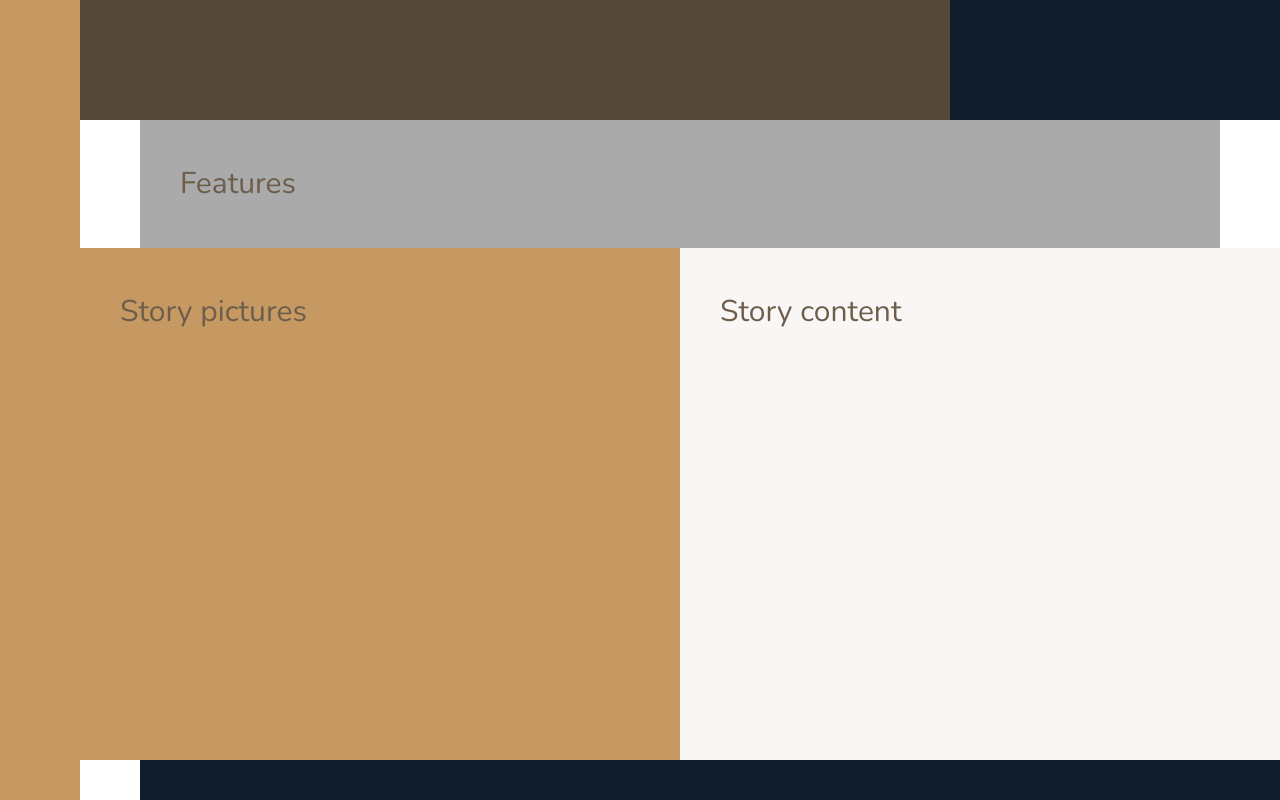
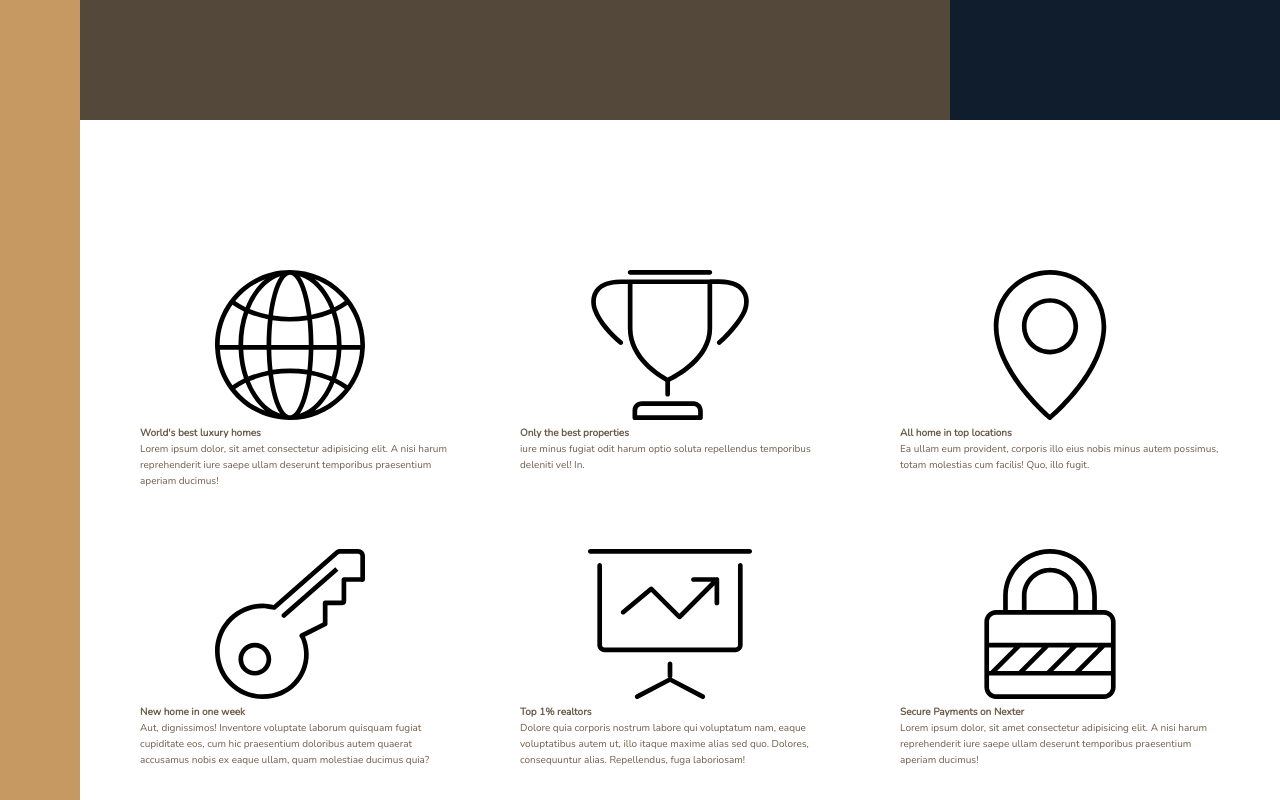
Before and after one commit to JaiminR28/Nexter-landing-page, a website: page index.html in a window 1280 px wide. Shown: the part 520-1320 px from the top of the page. Drawn offline with nearby package versions, Linux system fonts and the light colour scheme.

Commit message:
Features section info. updated

```diff
--- a/index.html
+++ b/index.html
@@ -21,7 +21,80 @@
 
 		<div class="realtors">Top 3 realtors</div>
 
-		<section class="features">Features</section>
+		<section class="features">
+			<!--#1 Feature -->
+			<div class="feature">
+				<svg class="feature__icon">
+					<use xlink:href="img/sprite.svg#icon-global"></use>
+				</svg>
+				<h4 class="heading-4">World's best luxury homes</h4>
+				<p class="feature__text">
+					Lorem ipsum dolor, sit amet consectetur adipisicing elit. A
+					nisi harum reprehenderit iure saepe ullam deserunt
+					temporibus praesentium aperiam ducimus!
+				</p>
+			</div>
+			<!--#2 Feature -->
+			<div class="feature">
+				<svg class="feature__icon">
+					<use xlink:href="img/sprite.svg#icon-trophy"></use>
+				</svg>
+				<h4 class="heading-4">Only the best properties</h4>
+				<p class="feature__text">
+					iure minus fugiat odit harum optio soluta repellendus
+					temporibus deleniti vel! In.
+				</p>
+			</div>
+			<!--#3 Feature -->
+			<div class="feature">
+				<svg class="feature__icon">
+					<use xlink:href="img/sprite.svg#icon-map-pin"></use>
+				</svg>
+				<h4 class="heading-4">All home in top locations</h4>
+				<p class="feature__text">
+					Ea ullam eum provident, corporis illo eius nobis minus autem
+					possimus, totam molestias cum facilis! Quo, illo fugit.
+				</p>
+			</div>
+			<!--#4 Feature -->
+			<div class="feature">
+				<svg class="feature__icon">
+					<use xlink:href="img/sprite.svg#icon-key"></use>
+				</svg>
+				<h4 class="heading-4">New home in one week</h4>
+				<p class="feature__text">
+					Aut, dignissimos! Inventore voluptate laborum quisquam
+					fugiat cupiditate eos, cum hic praesentium doloribus autem
+					quaerat accusamus nobis ex eaque ullam, quam molestiae
+					ducimus quia?
+				</p>
+			</div>
+			<!--#5 Feature -->
+			<div class="feature">
+				<svg class="feature__icon">
+					<use xlink:href="img/sprite.svg#icon-presentation"></use>
+				</svg>
+				<h4 class="heading-4">Top 1% realtors</h4>
+				<p class="feature__text">
+					Dolore quia corporis nostrum labore qui voluptatum nam,
+					eaque voluptatibus autem ut, illo itaque maxime alias sed
+					quo. Dolores, consequuntur alias. Repellendus, fuga
+					laboriosam!
+				</p>
+			</div>
+			<!--#6 Feature -->
+			<div class="feature">
+				<svg class="feature__icon">
+					<use xlink:href="img/sprite.svg#icon-lock"></use>
+				</svg>
+				<h4 class="heading-4">Secure Payments on Nexter</h4>
+				<p class="feature__text">
+					Lorem ipsum dolor, sit amet consectetur adipisicing elit. A
+					nisi harum reprehenderit iure saepe ullam deserunt
+					temporibus praesentium aperiam ducimus!
+				</p>
+			</div>
+		</section>
 
 		<div class="story__pictures">Story pictures</div>
 
--- a/sass/_base.scss
+++ b/sass/_base.scss
@@ -38,18 +38,12 @@ body {
 	display: grid;
 	grid-template-rows: 80vh min-content 40vw repeat(3, min-content);
 	grid-template-columns:
-		[sidebar-start] 8rem [sidebar-end full-start] minmax(
-			6rem,
-			1fr
-		) [center-start] repeat(
+		[sidebar-start] 8rem [sidebar-end full-start] minmax(6rem, 1fr)
+		[center-start] repeat(
 			8,
 			[col-start] minmax(min-content, 14rem) [col-end]
 		)
 		[center-end] minmax(6rem, 1fr) [full-end];
 
 	// This is temp
-	& > * {
-		padding: 40px;
-		font-size: 3rem;
-	}
 }
--- a/sass/_features.scss
+++ b/sass/_features.scss
@@ -1,4 +1,9 @@
 .features {
-	background-color: $color-grey-light-2;
 	grid-column: center-start / center-end;
+
+	margin: 15rem 0;
+
+	display: grid;
+	grid-template-columns: repeat(3, 1fr);
+	grid-gap: 6rem;
 }
```
Also changed, not shown: css/style.css.
